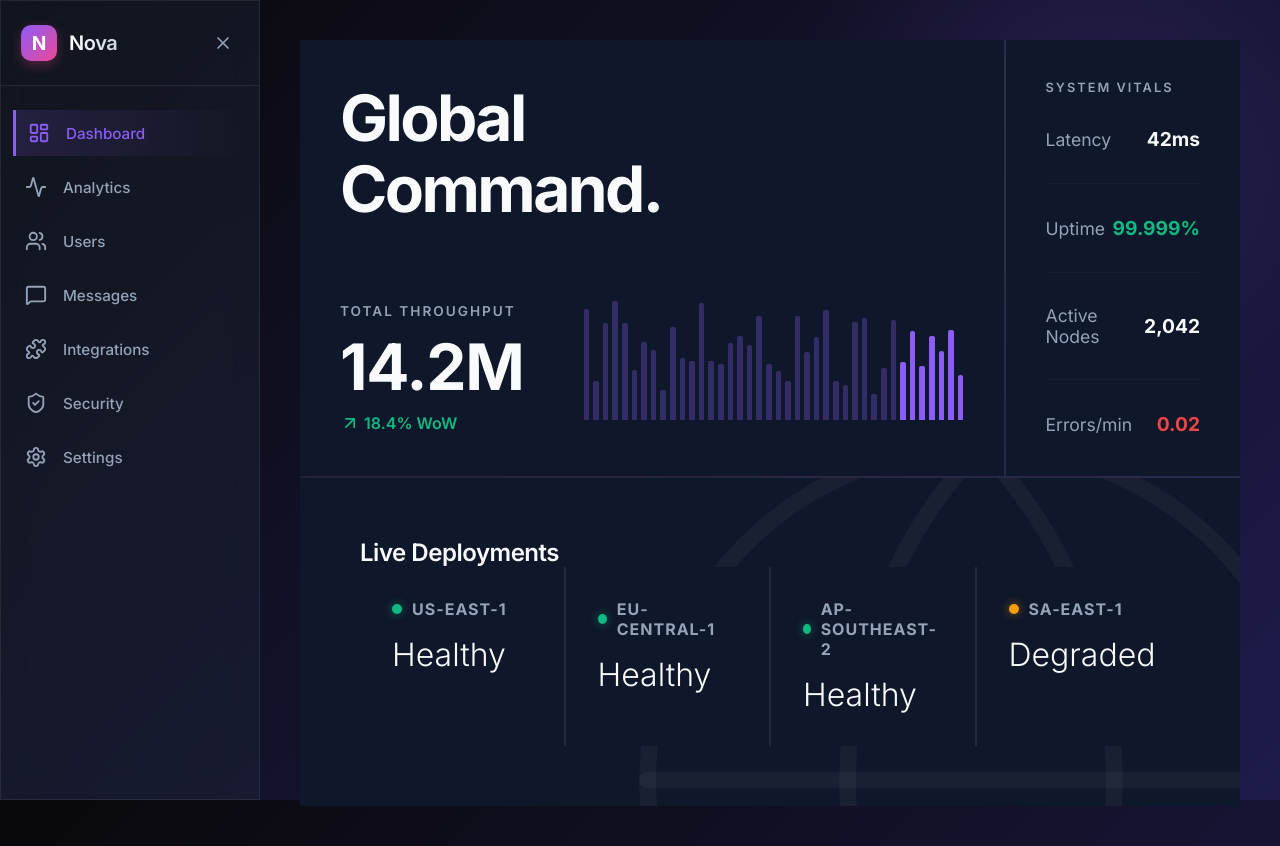
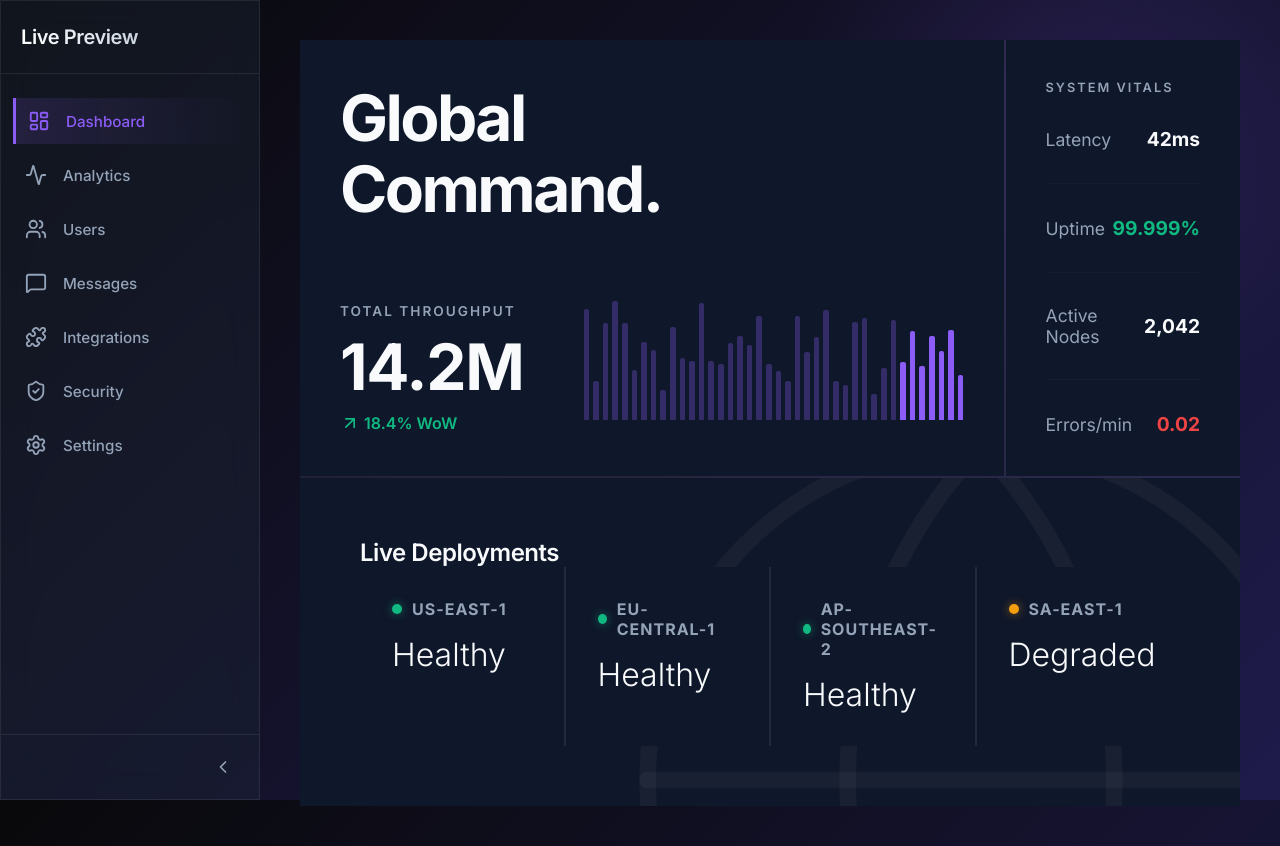
Before and after one commit to Gozilasim/frontend-vibe-lab, a React (Vite) app: page / in a window 1280 px wide. Built offline with nearby package versions, Linux system fonts and the light colour scheme.

Commit message:
feat: Implement a new collapsible sidebar component and add a GitHub Actions workflow for automated PR reviews.

```diff
--- a/src/components/Sidebar.tsx
+++ b/src/components/Sidebar.tsx
@@ -1,5 +1,5 @@
 import { useState, useEffect } from 'react';
-import { LayoutDashboard, Users, Settings, MessageSquare, Menu, Activity, Puzzle, ShieldCheck, X } from 'lucide-react';
+import { LayoutDashboard, Users, Settings, MessageSquare, Activity, Puzzle, ShieldCheck, ChevronLeft, ChevronRight } from 'lucide-react';
 import './Sidebar.css';
 
 const navItems = [
@@ -26,16 +26,8 @@ export const Sidebar = () => {
     <aside className={`sidebar glass-panel ${isCollapsed ? 'collapsed' : ''}`}>
       <div className="sidebar-header">
         <div className="logo-container">
-          <div className="logo-mark">N</div>
-          {!isCollapsed && <span className="logo-text">Nova</span>}
+          {!isCollapsed && <span className="logo-text">Live Preview</span>}
         </div>
-        <button
-          className="collapse-btn"
-          onClick={() => setIsCollapsed(!isCollapsed)}
-          aria-label="Toggle Sidebar"
-        >
-          {isCollapsed ? <Menu size={20} /> : <X size={20} />}
-        </button>
       </div>
 
       <nav className="sidebar-nav">
@@ -55,6 +47,15 @@ export const Sidebar = () => {
         })}
       </nav>
 
+      <div className="sidebar-footer" style={{ display: 'flex', justifyContent: isCollapsed ? 'center' : 'flex-end', padding: isCollapsed ? '16px 0' : '16px 20px' }}>
+        <button
+          className="collapse-btn"
+          onClick={() => setIsCollapsed(!isCollapsed)}
+          aria-label="Toggle Sidebar"
+        >
+          {isCollapsed ? <ChevronRight size={20} /> : <ChevronLeft size={20} />}
+        </button>
+      </div>
     </aside>
   );
 };
```
